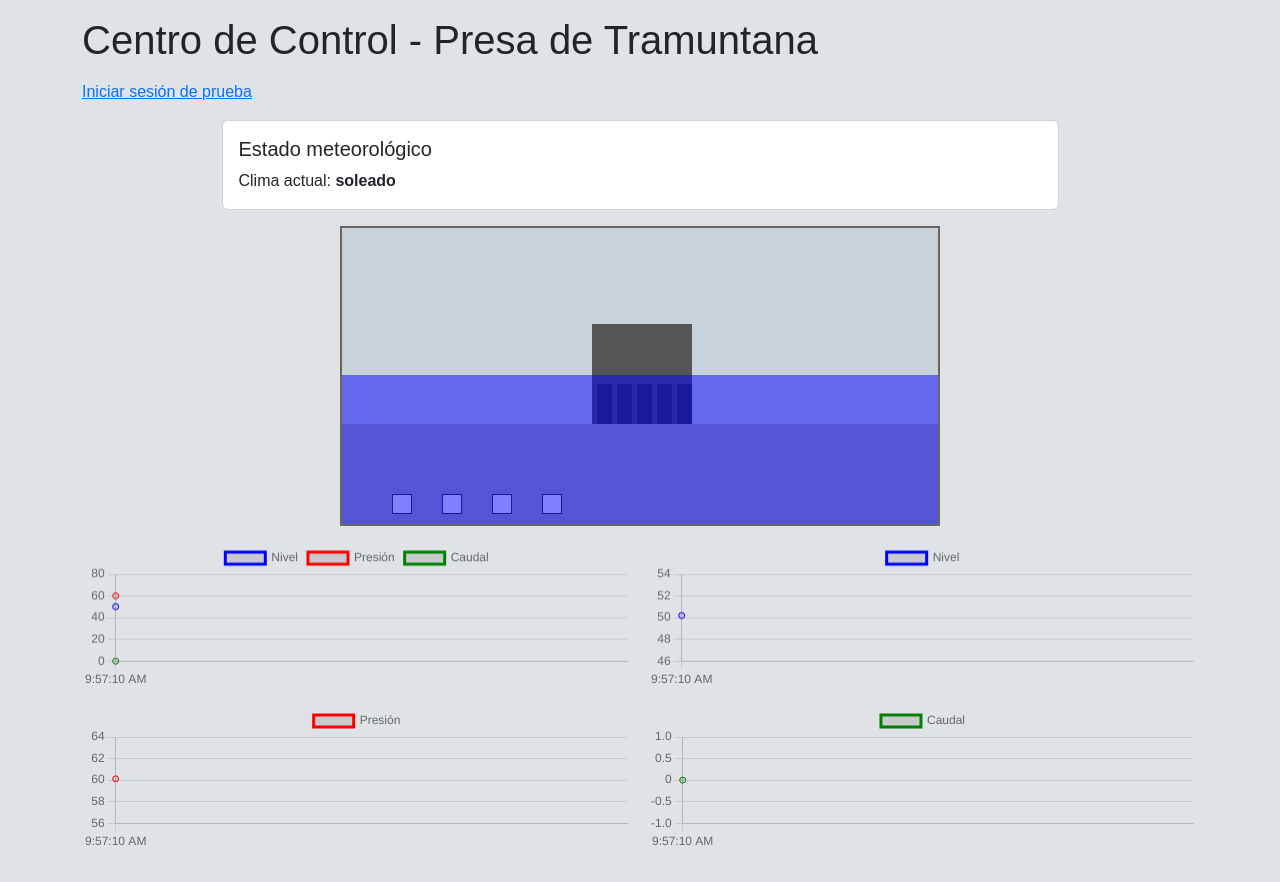
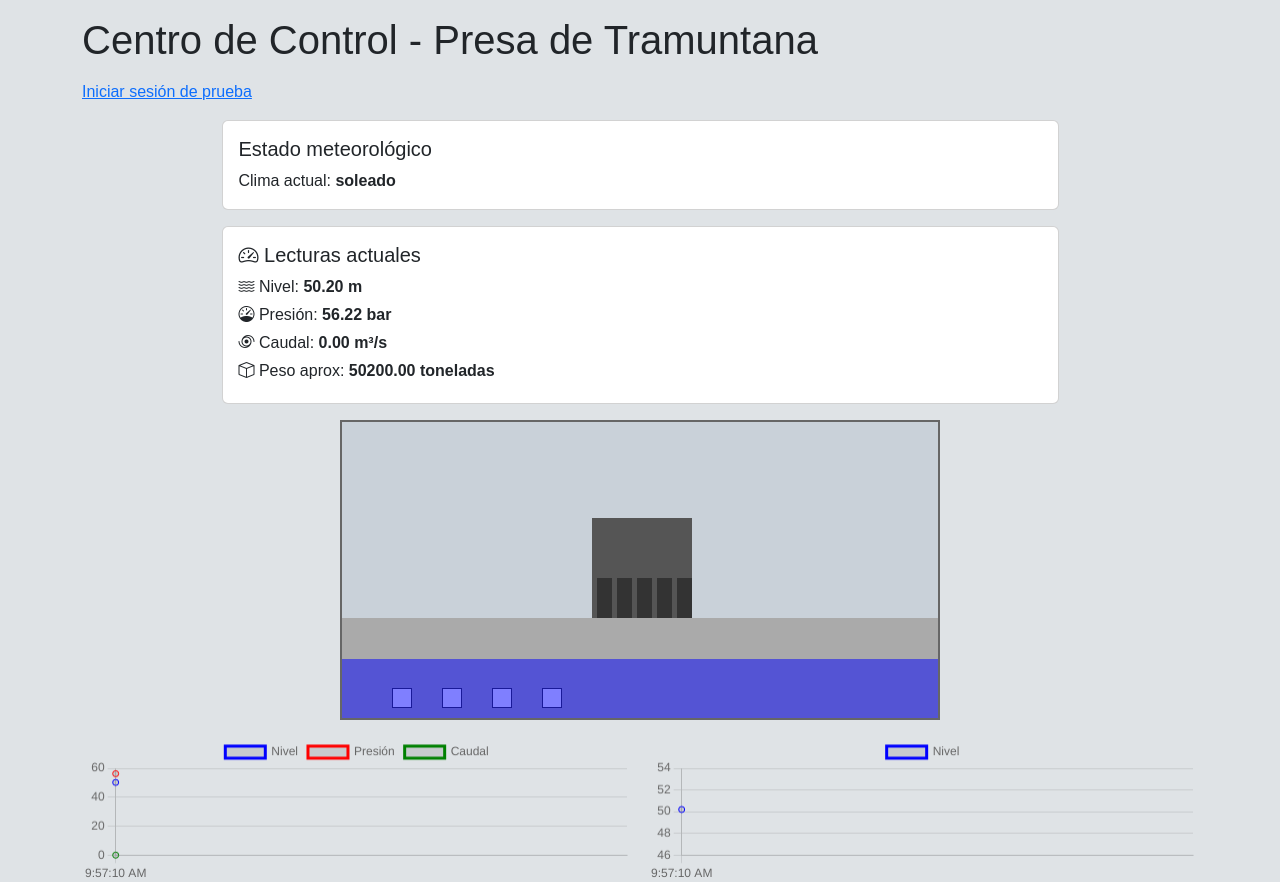
Before and after one commit to j0rd1s3rr4n0/HydroFlowConsole, a Flask app: page / in a window 1280 px wide. Shown: the top 882 px of the page. Before the commit the page ends 846 px from the top, so only its background shows below. Run offline with Flask 3, Linux system fonts and the light colour scheme.

Commit message:
Add high level warnings and icons

```diff
--- a/app.py
+++ b/app.py
@@ -10,11 +10,12 @@ app = Flask(__name__)
 
 # --- simulacion de estado de la presa ---
 NUM_GATES = 5
-MAX_LEVEL = 100.0
+# altura maxima de la presa antes de que el agua la supere (metros)
+MAX_LEVEL = 250.0
 state = {
     'gates': [False] * NUM_GATES,  # False = cerrada
     'water_level': 50.0,           # metros
-    'pressure': 40.0,              # bar (aprox)
+    'pressure': 56.0,              # bar (aprox)
     'flow': 0.0,                   # m3/s
     'weather': 'soleado',
     'rain_timer': 0,
@@ -52,8 +53,9 @@ def update_state():
             # tras la rotura, el agua sale sin control
             state['flow'] = 5.0
             state['water_level'] = max(state['water_level'] - state['flow'], 0)
-            state['pressure'] = 30 + state['water_level'] * 0.6
-            if state['pressure'] > 100:
+            # presion aproximada en bar (escala simplificada)
+            state['pressure'] = state['water_level'] * 1.12
+            if state['pressure'] >= 280 or state['water_level'] > MAX_LEVEL:
                 state['dam_broken'] = True
         else:
             base_inflow = 0.2
@@ -68,8 +70,8 @@ def update_state():
             state['water_level'] += inflow - outflow
             state['water_level'] = max(state['water_level'], 0)
             state['flow'] = outflow
-            state['pressure'] = 30 + state['water_level'] * 0.6
-            if state['pressure'] > 100:
+            state['pressure'] = state['water_level'] * 1.12
+            if state['pressure'] >= 280:
                 state['dam_broken'] = True
 
             if state['water_level'] > MAX_LEVEL:
@@ -140,7 +142,7 @@ def index():
 
     hist = json.dumps(state['history'])
     return render_template('index.html', session=session, state=state,
-                           history_json=hist)
+                           history_json=hist, MAX_LEVEL=MAX_LEVEL)
 
 # --- interfaz principal ---
 @app.route('/dashboard')
--- a/templates/index.html
+++ b/templates/index.html
@@ -4,6 +4,7 @@
   <meta charset="utf-8">
   <title>HydroConsole</title>
   <link rel="stylesheet" href="https://cdn.jsdelivr.net/npm/bootstrap@5.3.0/dist/css/bootstrap.min.css">
+  <link rel="stylesheet" href="https://cdn.jsdelivr.net/npm/bootstrap-icons@1.10.5/font/bootstrap-icons.css">
   <script src="https://cdn.jsdelivr.net/npm/chart.js"></script>
   <style>
     body { background:#dfe3e6; font-family: Arial, sans-serif; }
@@ -33,6 +34,18 @@
     <div class="card-body">
       <h5 class="card-title">Estado meteorológico</h5>
       <p class="card-text">Clima actual: <strong id="weather">{{ state['weather'] }}</strong></p>
+    </div>
+  </div>
+  <div class="card mb-3 w-75 mx-auto">
+    <div class="card-body">
+      <h5 class="card-title"><i class="bi bi-speedometer2"></i> Lecturas actuales</h5>
+      <p class="mb-1"><i class="bi bi-water"></i> Nivel: <strong>{{ "%.2f"|format(state['water_level']) }} m</strong></p>
+      <p class="mb-1"><i class="bi bi-speedometer"></i> Presión: <strong>{{ "%.2f"|format(state['pressure']) }} bar</strong></p>
+      <p class="mb-1"><i class="bi bi-tropical-storm"></i> Caudal: <strong>{{ "%.2f"|format(state['flow']) }} m³/s</strong></p>
+      <p class="mb-1"><i class="bi bi-box"></i> Peso aprox: <strong>{{ "%.2f"|format(state['water_level']*1000) }} toneladas</strong></p>
+      {% if state['water_level'] > 250 or state['pressure'] > 280 %}
+      <div class="alert alert-danger mt-2">⚠️ Riesgo crítico de colapso</div>
+      {% endif %}
     </div>
   </div>
   <div id="map" class="mb-3">
@@ -80,14 +93,15 @@
   <script>
     const st = {{ state|tojson }};
     const water = document.getElementById('water');
-    water.style.height = Math.min(st.water_level, 100) + '%';
+    const perc = Math.min(st.water_level / {{ MAX_LEVEL }} * 100, 150);
+    water.style.height = perc + '%';
     for(let i=0;i<st.gates.length;i++){
       if(st.gates[i]){
         document.getElementById('gate'+i).style.background = '#0f0';
         document.getElementById('flow'+i).style.display = 'block';
       }
     }
-    if(st.dam_broken){
+    if(st.dam_broken || st.water_level > {{ MAX_LEVEL }} ){
       document.getElementById('flood').style.display='block';
     }
 
```
Also changed, not shown: templates/dashboard.html (+8 -3 lines), README.md.
